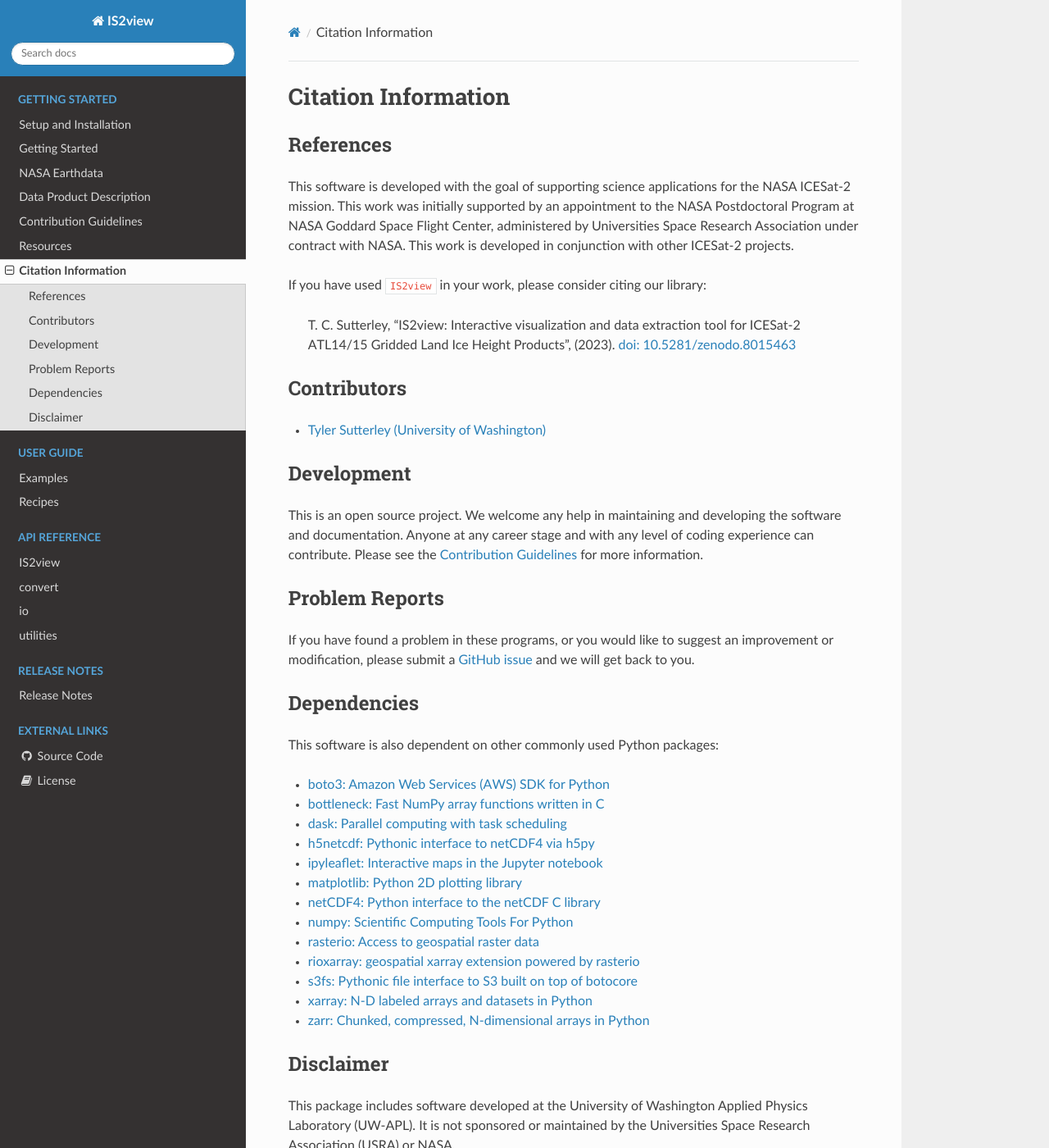
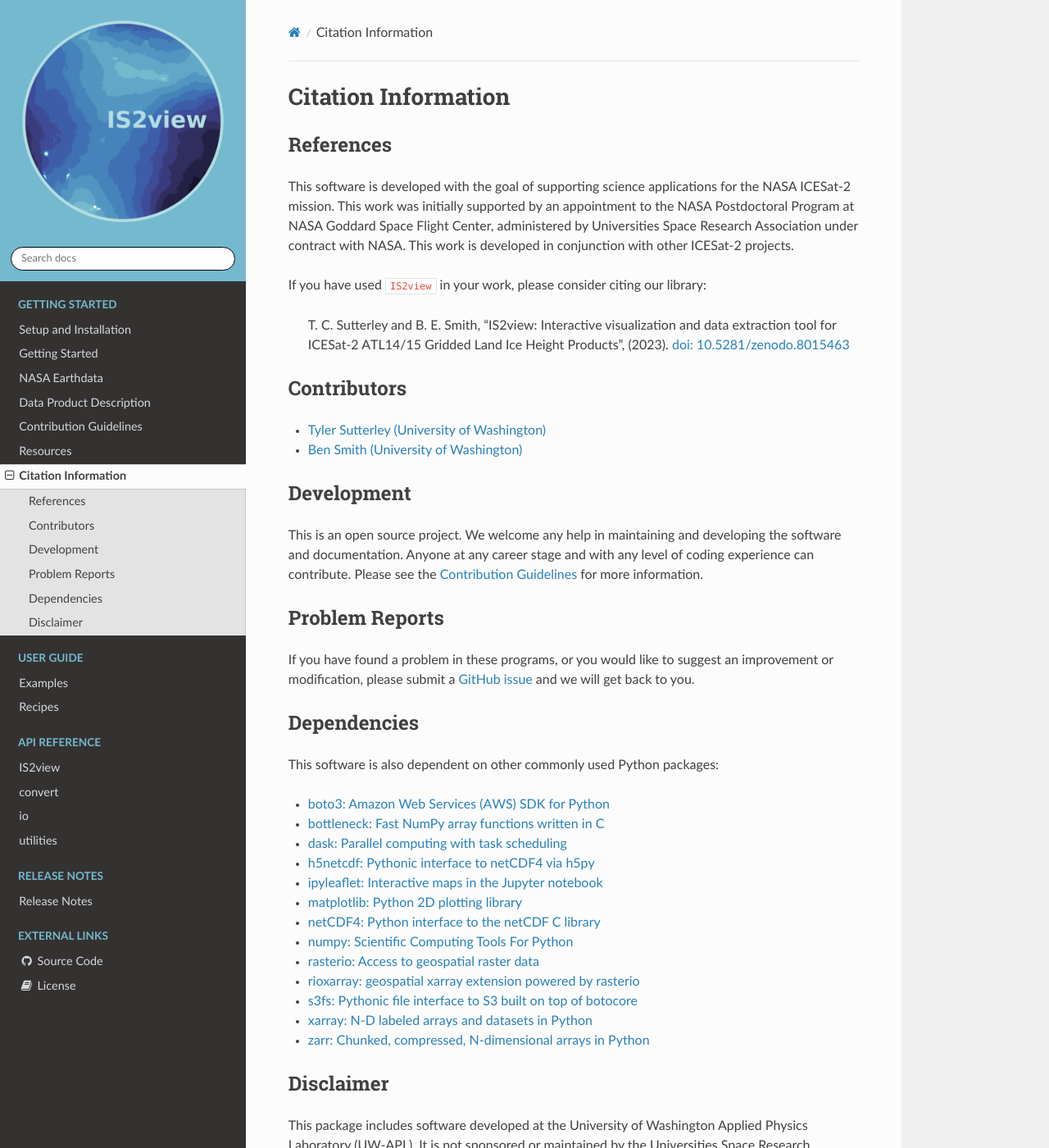
Before and after one commit to tsutterley/IS2view, a Sphinx documentation site: the page built from doc/source/getting_started/Citations.rst, in a window 1280 px wide and 1400 px high. Shown: the whole window at 82% size. Built offline with Sphinx 7.4.7 and the Read the Docs theme 2.0.0, drawn with Linux system fonts in a browser that asks for light colours.

Commit message:
docs: update style of documentation and add logo (#25)

```diff
--- a/CONTRIBUTORS.rst
+++ b/CONTRIBUTORS.rst
@@ -1 +1,2 @@
 - `Tyler Sutterley (University of Washington) <http://psc.apl.uw.edu/people/investigators/tyler-sutterley/>`_
+- `Ben Smith (University of Washington) <http://psc.apl.uw.edu/people/investigators/ben-smith/>`_
--- a/doc/source/_static/style.css
+++ b/doc/source/_static/style.css
@@ -1,3 +1,18 @@
+/* color adjustments to fit logo theme */
+.wy-menu > .caption > span.caption-text {
+    color: #74b9ce;
+}
+.wy-nav-top {
+    background-color: #74b9ce;
+    color: #eafdfd;
+}
+.wy-side-nav-search {
+    background-color: #74b9ce;
+}
+.wy-side-nav-search input[type="text"] {
+    border-color: #040613;
+}
+
 /* fix for position of equation numbers
  * https://github.com/rtfd/sphinx_rtd_theme/issues/301
  */
@@ -14,3 +29,12 @@
     visibility: visible;
     margin-right: -0.7em;
 }
+
+/* fix for property line spacing
+* https://github.com/rtfd/sphinx_rtd_theme/issues/1301
+*/
+.property {
+    display: block !important;
+    padding-right: 8px;
+    max-width: 100%;
+}
--- a/doc/source/conf.py
+++ b/doc/source/conf.py
@@ -70,11 +70,14 @@ html_show_copyright = True
 # a list of builtin themes.
 #
 html_theme = 'sphinx_rtd_theme'
-html_theme_options = {}
+html_theme_options = {
+    "logo_only": True,
+}
 
 # Add any paths that contain custom static files (such as style sheets) here,
 # relative to this directory. They are copied after the builtin static files,
 # so a file named "default.css" will overwrite the builtin "default.css".
+html_logo = "_assets/IS2view_logo.png"
 html_static_path = ['_static']
 repository_url = f"https://github.com/tsutterley/IS2view"
 html_context = {
--- a/doc/source/getting_started/Citations.rst
+++ b/doc/source/getting_started/Citations.rst
@@ -13,7 +13,7 @@ is developed in conjunction with other ICESat-2 projects.
 
 If you have used ``IS2view`` in your work, please consider citing our library:
 
-    T. C. Sutterley,
+    T. C. Sutterley and B. E. Smith,
     "IS2view: Interactive visualization and data extraction tool for
     ICESat-2 ATL14/15 Gridded Land Ice Height Products", (2023).
     `doi: 10.5281/zenodo.8015463 <https://doi.org/10.5281/zenodo.8015463>`_
--- a/version.txt
+++ b/version.txt
@@ -1 +1 @@
-0.0.1
+0.0.2
```
Also changed, not shown: doc/source/release_notes/release-v0.0.2.rst (added, +10 -0 lines), doc/source/_assets/IS2view_logo.png (added), 1 other file.
